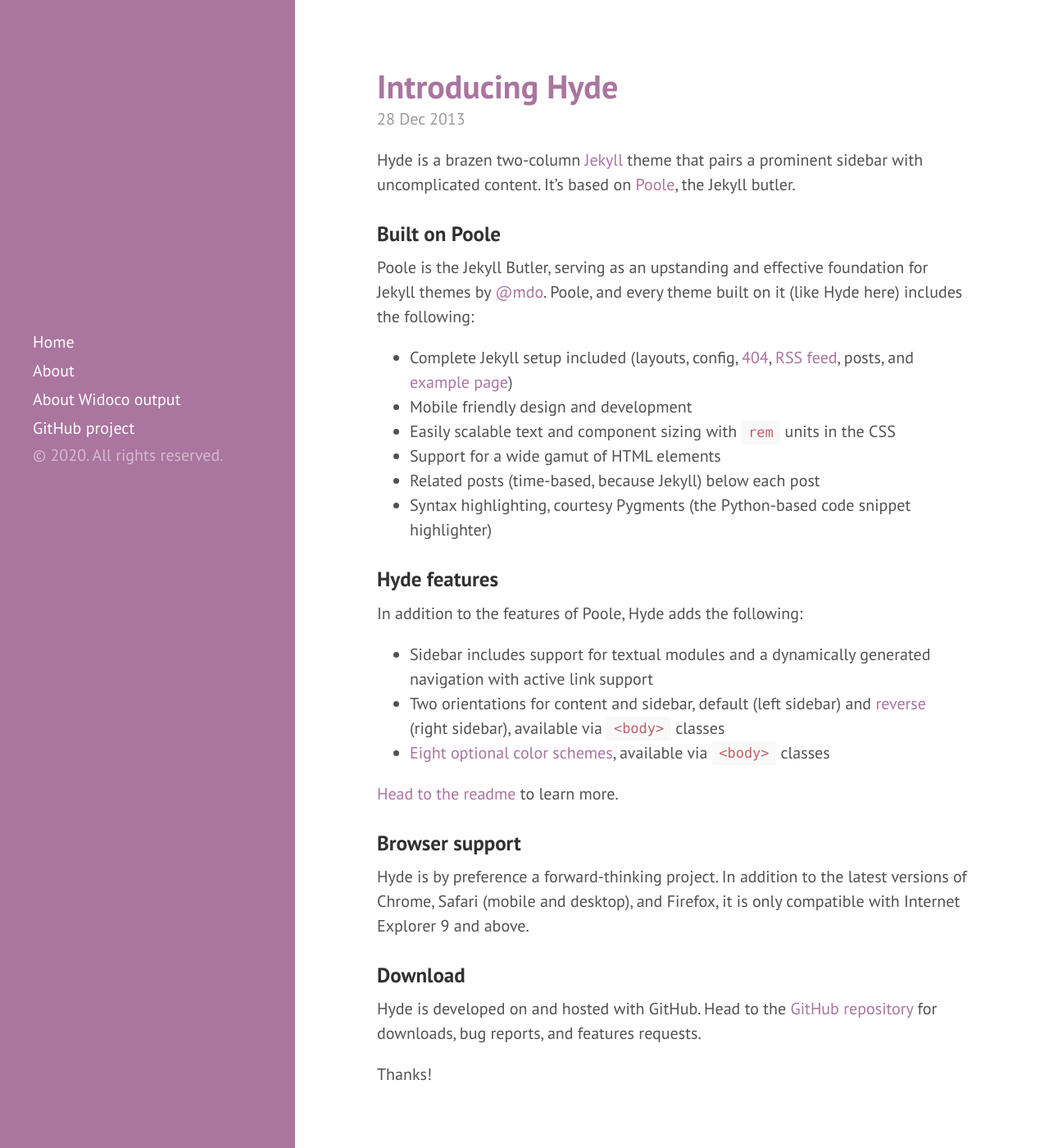
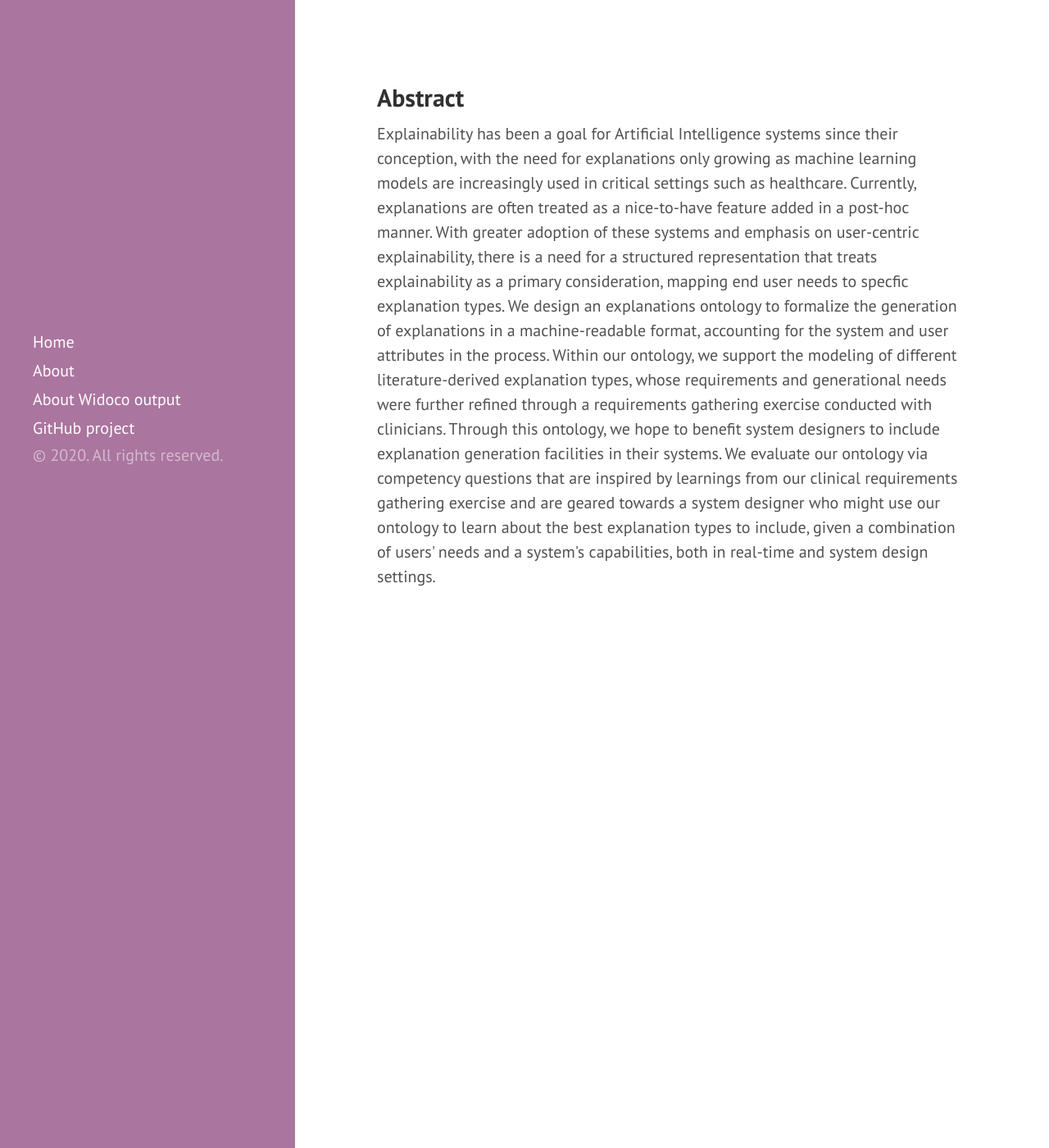
Before and after one commit to tetherless-world/explanation-ontology, a Jekyll site: the page built from index.html, in a window 1280 px wide and 1400 px high. Shown: the whole window at 82% size. Built offline with Jekyll 4.4.1, drawn with Linux system fonts in a browser that asks for light colours; Markdown is read by kramdown in place of the engine named in the settings; the list of posts is cut into pages by our own code; some of the changed text lies outside the part shown.

Commit message:
Update index.html
Adding abstract for testing

```diff
--- a/index.html
+++ b/index.html
@@ -3,6 +3,17 @@
 title: Home
 ---
 
+
+<article class="mb-5" id="abstract">
+<content>
+<h2>Abstract</h2>
+  <p>Explainability has been a goal for Artificial Intelligence systems since their conception, with the need for explanations only growing as machine learning models are increasingly used in critical settings such as healthcare. Currently, explanations are often treated as a nice-to-have feature added in a post-hoc manner. With greater adoption of these systems and emphasis on user-centric explainability, there is a need for a structured representation that treats explainability as a primary consideration, mapping end user needs to specfic explanation types. We design an explanations ontology to formalize the generation of explanations in a machine-readable format, accounting for the system and user attributes in the process. Within our ontology, we support the modeling of different literature-derived explanation types, whose requirements and generational needs were further refined through a requirements gathering exercise conducted with clinicians. Through this ontology, we hope to benefit system designers to include explanation generation facilities in their systems. We evaluate our ontology via competency questions that are inspired by learnings from our clinical requirements gathering exercise and are geared towards a system designer who might use our ontology to learn about the best explanation types to include, given a combination of users' needs and a system's capabilities, both in real-time and system design settings.</p>
+<ul>
+
+ </ul>
+ </content>
+
+<!--
 <div class="posts">
   {% for post in paginator.posts %}
   <div class="post">
@@ -34,4 +45,4 @@
   {% else %}
     <span class="pagination-item newer">Newer</span>
   {% endif %}
-</div>
+</div> -->
```
